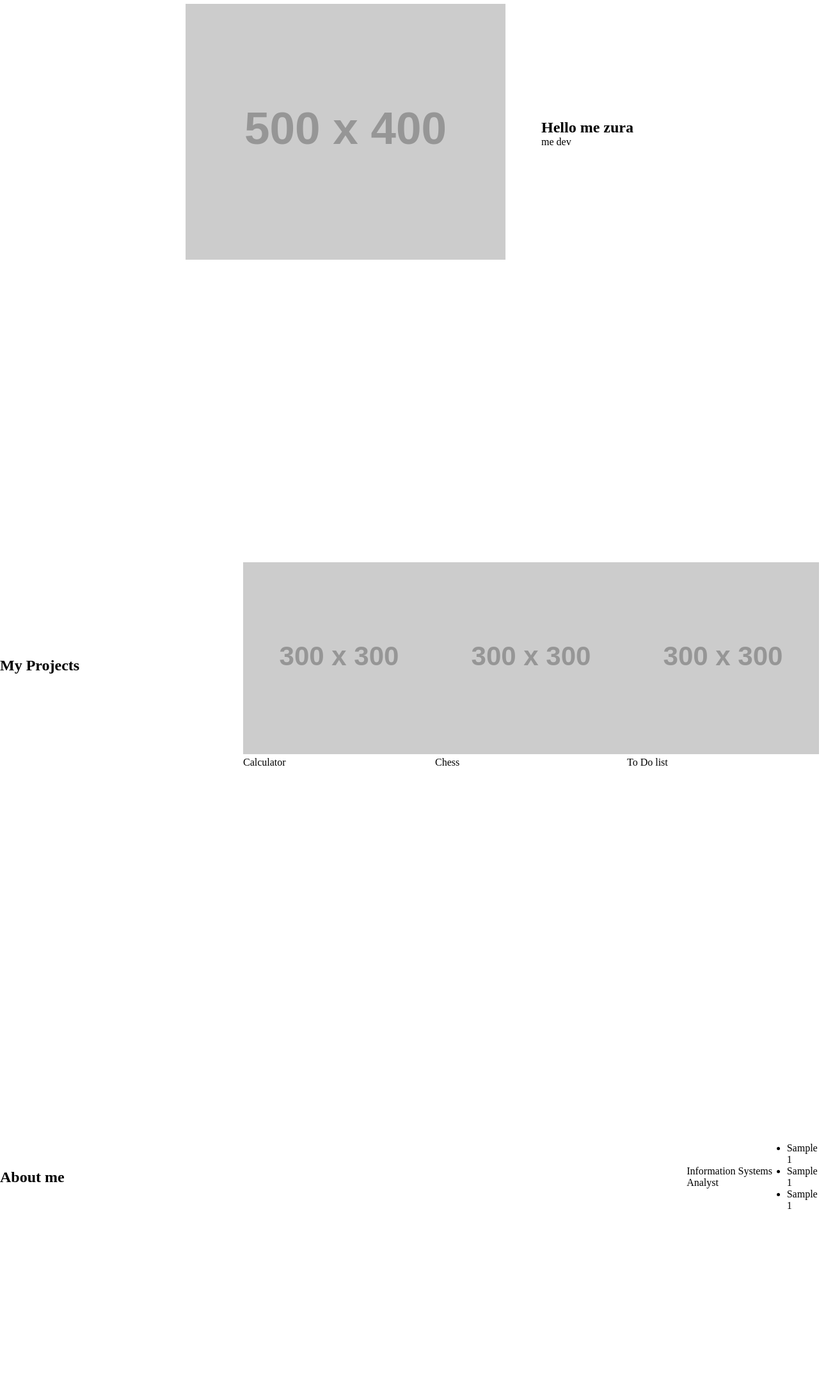
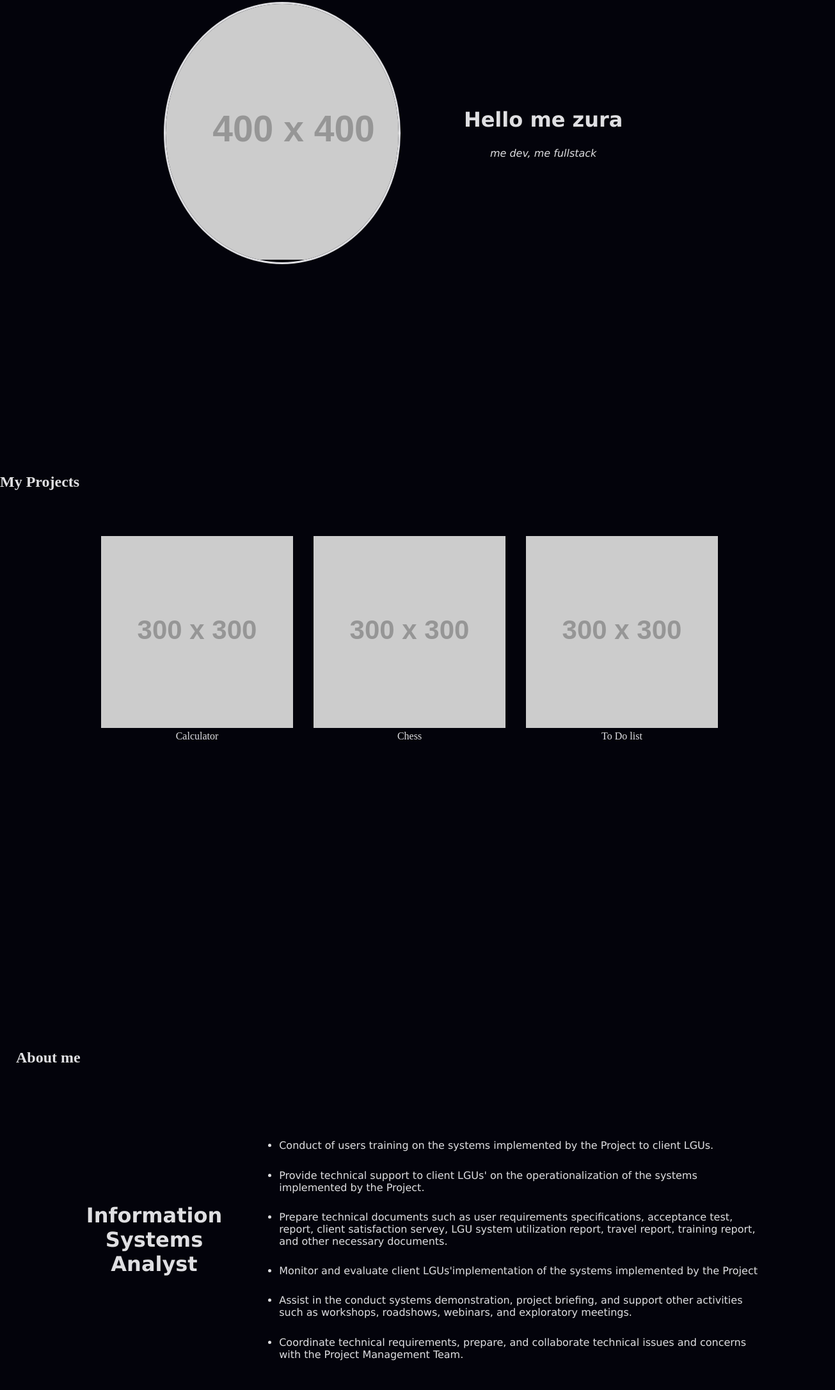
Before and after one commit to katzur4/porfotio-project, a plain HTML site: page index.html in a window 1280 px wide. Shown: the part 224-2397 px from the top of the page at 64% size, 1305 px wide, since content can reach past the window. Drawn offline with Linux system fonts and the light colour scheme; placeholder pictures from the web are drawn by us.

Commit message:
mostly done design with few contents

```diff
--- a/index.html
+++ b/index.html
@@ -10,8 +10,11 @@
     <main>
         <header>
             <span style="display: flex;justify-content: center; align-items: center;gap: 1em;">
-                <img src="https://via.placeholder.com/50/50" alt="logo">
-                <h1><a href="#homepage">Zura</a></h1>
+                <h1 class="logo">
+                    <a href="#homepage">
+                        <span class="logo-left">katz</span><span class="logo-right">ur4</span>
+                    </a>
+                </h1>
             </span>
             <nav>
                 <ul>
@@ -23,48 +26,75 @@
         </header>
         <section class="homepage" id="homepage">
                 <div class="image-myface">
-                <img src="https://via.placeholder.com/500/400" alt="my-face">
+                    <img src="https://via.placeholder.com/400/400" alt="my-face">
                 </div>
-            <span>
-                <h1>Hello me zura</h1>
-                <p>me dev</p>
-            </span>
-
+                <div class="heropage-desc">
+                    <h1 class="heropage-name">Hello me zura</h1>
+                    <p class="heropage-quote">me dev, me fullstack</p>
+                </div>
         </section>
         <section class="projects" id="projects">
             <h2 class="section-title">My Projects</h2>
-            <div class="project-item"><img src="https://via.placeholder.com/300/300" alt="Project Title"> Calculator
+            <div class="projects-items">
+                <div class="project-item">
+                    <img src="https://via.placeholder.com/300/300" alt="Project Title">
+                    <p>Calculator</p>
                 </div>
-            <div class="project-item"><img src="https://via.placeholder.com/300/300" alt="Project Title"> Chess
+                <div class="project-item">
+                    <img src="https://via.placeholder.com/300/300" alt="Project Title">
+                    <p>Chess</p>
                 </div>
-            <div class="project-item"><img src="https://via.placeholder.com/300/300" alt="Project Title"> To Do list
+                <div class="project-item">
+                    <img src="https://via.placeholder.com/300/300" alt="Project Title">
+                    <p>To Do list</p>
+                </div>
             </div>
         </section>
         <section class="about-me" id="about-me">
             <h2 class="section-title">About me</h2>
+            <span style="display: flex; justify-content: center;gap:3em;">
                 <div class="work-title">
                     Information Systems Analyst
                 </div>
                 <div class="work-description">
                     <ul>
-                    <li>Sample 1</li>
-                    <li>Sample 1</li>
-                    <li>Sample 1</li>
+                        <li>Conduct of users training on the systems implemented by the Project to
+                            client LGUs.
+                        </li>
+                        <li>Provide technical support to client LGUs' on the operationalization of the systems implemented by the Project.</li>
+                        <li>Prepare technical documents such as user requirements specifications, acceptance test, report, client satisfaction servey, LGU system utilization report, travel report, training report, and other necessary documents.
+                        </li>
+                        <li>
+                            Monitor and evaluate client LGUs'implementation of the systems implemented by the Project
+                        </li>
+                        <li>
+                            Assist in the conduct systems demonstration, project briefing, and support other activities such as workshops, roadshows, webinars, and exploratory meetings.
+                        </li>
+                        <li>
+                            Coordinate technical requirements, prepare, and collaborate technical issues and concerns with the Project Management Team.
+                        </li>
+
                     </ul>
                 </div>
+            </span>
         </section>
         <section class="contact" id="contact">
-            <img src="https://via.placeholder.com/500/400" alt="my-face">
+            <h2 class="section-title">Contact Me</h2>
+            <span style="display: flex; justify-content:center;align-items:center;gap:3em;">
+                <div class="image-myface">
+                    <img src="https://via.placeholder.com/400/400" alt="my-face">
+                </div>
                 <div class="contact-info">
-                <h3>Email Address</h3>
-                <h3>Contact Number</h3>
-                <div class="socials">
-                    <h3>Contact Number</h3>
-                    <span>Facebook</span>
-                    <span>Github</span>
-                    <span>LinkedIn</span>
+                    <h3>Email Address : John Wesley Valentino</h3>
+                    <h3>Contact Number : 0926 956 2053</h3>
+                    <div class="socials" style="gap:1em;">
+                        <span><a href="facebook.com">Facebook</a></span>
+                        <span><a href="https://github.com/katzur4/">Github</a></span>
+                        <span><a href="linkedin.com">LinkedIn</a></span>
                     </div>
                 </div>
+            </span>
+
         </section>
 
     </main>
--- a/styles.css
+++ b/styles.css
@@ -12,10 +12,26 @@ body{
     height: 100vh;
     margin: 0;
     overflow: hidden;
+    background-color: #03030b;
+    color: #dfdfe2;
 }
 main{
     display: block;
 }
+.logo{
+    display: flex;
+    padding: .1em;
+    letter-spacing: .2em;
+    border: #dfdfe2 solid;
+}
+.logo-left{
+    background-color: #dfdfe2;
+    color: #0a0a23;
+}
+.logo-right{
+    background-color: #0a0a19;
+}
+
 header{
     font-family: -apple-system, BlinkMacSystemFont, 'Segoe UI', Roboto, Oxygen, Ubuntu, Cantarell, 'Open Sans', 'Helvetica Neue', sans-serif;
     display: flex;
@@ -59,36 +75,124 @@ nav > ul > li:hover{
 }
 .homepage{
     display: flex;
-    justify-content: space-between;
     align-items: center;
     gap: 3em;
     padding: 2em;
-    width: 100%;
+    width: 60%;
     margin: 0 auto;
-    max-width: 700px;
+}
+.heropage-desc{
+    display: flex;
+    flex-direction: column;
+    align-items: center;
+    width: 50%;
 }
 .projects{
     display: flex;
-    justify-content: center;
-    align-items: center;
+    flex-direction: column;
+    margin: 25px auto;
+    padding-top: 75px;
+    gap: 3em;
+
 }
 .about-me{
     display: flex;
-    justify-content: center;
-    align-items: center;
+    flex-direction: column;
+    margin: 25px auto auto 25px;
+    padding-top: 75px;
+    gap: 3em;
 }
 .contact{
     display: flex;
-    justify-content: center;
-    align-items: center;
+    flex-direction: column;
+    margin: 25px auto;
+    padding-top: 75px;
+    gap: 3em;
 }
 
 a{
     text-decoration: none;
+    color: #dfdfe2;
 }
 a:visited{
     color: inherit;
 }
 .section-title{
     width: 100%;
+    height: 50px;
 }
+.heropage{
+    display: flex;
+    gap: 4em;
+}
+.heropage-desc{
+    display: flex;
+    flex-direction: column;
+    gap: 1.5em;
+}
+.heropage-name{
+    font-family: Verdana, Geneva, Tahoma, sans-serif;
+    font-size: 2em;
+    font-weight: 600;
+}
+.heropage-quote{
+    font-family: Verdana, Geneva, Tahoma, sans-serif;
+    font-size: 1em;
+    font-weight: 500;
+    font-style: italic;
+}
+.image-myface{
+    border: #dfdfe2 solid;
+    border-radius: 100%;
+    overflow: hidden;
+}
+.projects-items{
+    display: flex;
+    gap: 2em;
+    justify-content: center;
+    text-align: center;
+}
+.work-title{
+    width: 20%;
+    height: 50vh;
+    display: flex;
+    justify-content: center;
+    align-items: center;
+    text-align: center;
+    font-family: Verdana, Geneva, Tahoma, sans-serif;
+    font-size: 2em;
+    font-weight: 600;
+}
+.work-description{
+    width: 60%;
+    height: 50vh;
+    align-items: baseline;
+    padding: 1rem;
+}
+.work-description > ul{
+    display:flex;
+    flex-direction: column;
+    justify-content: space-evenly;
+    align-items: flex-start;
+    height: 100%;
+}
+.work-description > ul > li {
+    margin: 0 0.2rem;
+    font-family: Verdana, Geneva, Tahoma, sans-serif;
+
+}
+.contact-info{
+    width: 40%;
+    display: flex;
+    flex-direction: column;
+    gap: 1.2em;
+}
+.socials{
+    display: flex;
+    font-size: large;
+    gap: 3em;
+}
+.socials a:hover{
+    background-color: #dfdfe2;
+    color: #0a0a23;
+}
```
Lines whose indentation alone changed are shown as unchanged.
